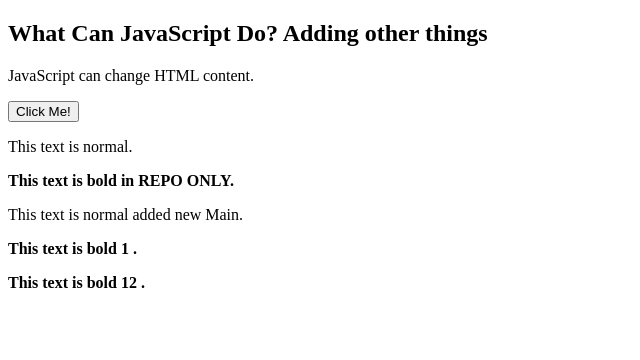
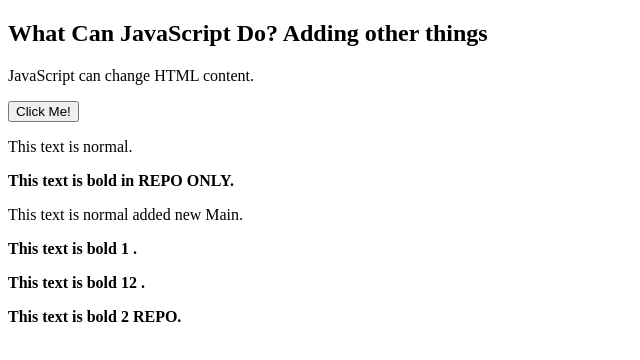
Before and after one commit to dasdigbijoy/git-repo-test, a plain HTML site: page index.html in a window 1280 px wide. Shown: the whole page, without its empty margins (0-640 px from the left). Drawn offline with Linux system fonts and the light colour scheme.

Commit message:
Update index.html

```diff
--- a/index.html
+++ b/index.html
@@ -9,5 +9,6 @@
 <p>This text is normal added new Main.</p>
 <p><b>This text is bold 1 .</b></p>
 <p><b>This text is bold 12 .</b></p>
+<p><b>This text is bold 2 REPO.</b></p>
 </body>
 </html>
```
